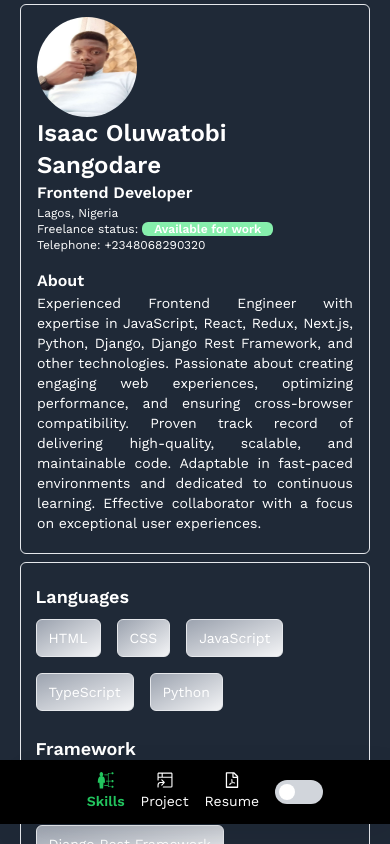
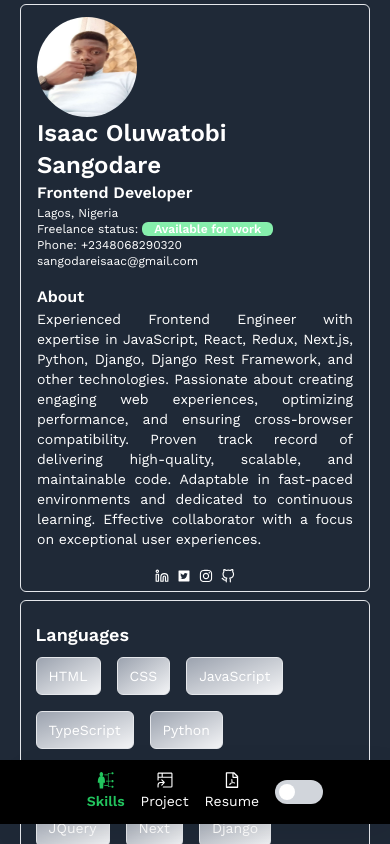
Before and after one commit to 92isaac/isaac, a React (Vite) app: page / in a window 390 px wide. Built offline with nearby package versions, Linux system fonts and the light colour scheme; a web font is replaced by a local one.

Commit message:
update to the sideba to show social icon on mobile

```diff
--- a/src/components/Navigationbar/Sidebar.tsx
+++ b/src/components/Navigationbar/Sidebar.tsx
@@ -1,5 +1,7 @@
 import { isaac } from "../../utilities/image"
-// import { lasop } from "../../utilities/image"
+import { FiGithub, FiLinkedin } from "react-icons/fi";
+import { FaInstagram } from "react-icons/fa";
+import { AiFillTwitterSquare } from "react-icons/ai";
 import { Link } from 'react-router-dom'
 import { useAnimation } from "framer-motion";
 import { useInView } from "react-intersection-observer";
@@ -8,6 +10,7 @@ import SlideUp from "../../animation/SlideUp";
 import { FadeIn } from "../../animation/FadeIn";
 
 export const Sidebar = () => {
+  // const year = new Date().getFullYear();
     const controls = useAnimation();
     const [ref, inView] = useInView();
     useEffect(() => {
@@ -16,12 +19,12 @@ export const Sidebar = () => {
       }
     }, [controls, inView]);
   return (
-    <div className="mx-4 md:px-4 transform transition duration-1000 ease-in-out">
-        <div className="block mt-3 lg:flex items-center md:mt-5 lg:mt-10" ref={ref}>
+    <div className="mx-4 md:px- transform transition duration-1000 ease-in-out">
+        <div className="block mt-3 lg:flex items-center md:mt-2 lg:mt-10" ref={ref}>
             <div className="lg:border rounded-md">
                 <FadeIn>
-                <img src={isaac} alt="isaac" className="hidden rounded-md md:hidden lg:block lg:object-contain h-1/2 w-[120px]"/>
-                <img src={isaac} alt="lasop" className="block lg:hidden md:object-contain h-[100px] w-[100px] mx-aut my-0 rounded-full"/>
+                <img src={isaac} alt="isaac" className="hidden rounded-md md:hidden lg:block lg:object-contain h-1/2 w-[120px]" loading="lazy"/>
+                <img src={isaac} alt="lasop" className="block lg:hidden md:object-contain h-[100px] w-[100px] mx-aut my-0 rounded-full" loading="lazy"/>
                 </FadeIn>
             </div>
             <div className="mb-4 md:mb-0 lg:mb-4 text-justify lg:px-5">
@@ -32,7 +35,12 @@ export const Sidebar = () => {
                 <h4 className="text-xs">Lagos, Nigeria</h4>
                 <h4 className="text-xs">Freelance status: <span className="font-extrabold bg-green-300 rounded-md px-3 md:block lg:inline">Available for work</span></h4>
                 <p className="text-xs">
-          <Link to="tel:+2348068290320">Telephone: +2348068290320</Link>
+          <Link to="tel:+2348068290320">Phone: +2348068290320</Link>
+        </p>
+        <p className="text-xs lg:text-sm ">
+          <Link to="mailto:sangodareisaac92@gmail.com">
+            sangodareisaac@gmail.com
+          </Link>
         </p>
             </div>
         </div>
@@ -46,6 +54,41 @@ export const Sidebar = () => {
             </SlideUp>
             </div>
         </div>
+
+        <div className="md:hidden mb-2">
+        <ul className="flex justify-center items-center gap-2 text-sm lg:text-sm">
+          <li>
+            <Link to="/">
+              <FiLinkedin className="" />
+            </Link>
+          </li>
+          <li>
+            {" "}
+            <Link
+              to="https://twitter.com/SangoTobi"
+              target="_blank"
+              rel="noreferrer"
+            >
+              <AiFillTwitterSquare />
+            </Link>
+          </li>
+
+          <li>
+            <Link
+              to="https://www.instagram.com/donibot/"
+              target="_blank"
+              rel="noreferrer"
+            >
+              <FaInstagram />
+            </Link>
+          </li>
+          <li>
+            <Link to="/">
+              <FiGithub className="" />
+            </Link>
+          </li>
+        </ul>
+      </div>
     </div>
   )
 }
--- a/src/components/Project/Project.tsx
+++ b/src/components/Project/Project.tsx
@@ -28,7 +28,7 @@ export const Project = () => {
           {projects.map((project) => (
               <FadeIn key={project.name} >
             <div className="w-full my-1 md:w-[200px] md:h-[280px] lg:w-[220px] lg:h-[300px] relative overflow-hidden"  onClick={()=>navigate(`/project/${project.id}`)}>
-              <img src={project.img} alt="project " className='projectimg w-full h-full object-cover transform hover:scale-105 transition duration-1000 ease-in-out'/>
+              <img src={project.img} alt="project " className='projectimg w-full h-full object-cover transform hover:scale-105 transition duration-1000 ease-in-out' loading="lazy"/>
               <div className="absolute bottom-0 bg-black left-0 w-full text-white transition text-center opacity-0 hover:opacity-100">
                 <h1 className='font-bold text-2xl mt-10'>{project.name}</h1>
                 <p>{project.description}</p>
--- a/src/components/Skills/Skills.tsx
+++ b/src/components/Skills/Skills.tsx
@@ -1,42 +1,44 @@
 import { skills } from "../../utilities/data";
 import { motion, useAnimation } from "framer-motion";
 import { useInView } from "react-intersection-observer";
-import { useEffect } from 'react';
+import { useEffect } from "react";
 // import SlideUp from "../../animation/SlideUp";
 import { FadeIn } from "../../animation/FadeIn";
 
-const childVariant ={
-  hidden: {opacity:0, scale: 0.9},
-  visible: {opacity:1, scale:1}
-}
-
+const childVariant = {
+  hidden: { opacity: 0, scale: 0.9 },
+  visible: { opacity: 1, scale: 1 },
+};
 
 const Skills = () => {
   const controls = useAnimation();
   const [ref, inView] = useInView();
   useEffect(() => {
     if (inView) {
-      controls.start('animate');
+      controls.start("animate");
     }
   }, [controls, inView]);
   return (
     <div className="w-full">
       <div className="my-0 mx-auto w-11/12 gap-[50px]" ref={ref}>
-        {skills.map((skill)=>(
-            <div className="my-5" key={skill.name}>
-            <h1 className="text-lg font-bold mb- mt- capitalize ">{skill.name}</h1>
-        <FadeIn>
-
-           <div className="flex items-center gap-4 mt-2 flex-wrap mb-6">{
-            skill.list.map((list, index)=>(
-                <h2 className="text-sm font-normal px-3 py-2 transform hover:scale-105 transition duration-1000 ease-in-out hover:font-extrabold hover:text-lg border rounded-md bg-gradient-to-br from-gray-400 to-gray-100 hover:from-gray-100 hover:to-gray-400" key={index}><motion.span
-                variants={childVariant}
-                >{list}</motion.span></h2>
-            ))
-            }</div>
+        {skills.map((skill) => (
+          <div className="my-5" key={skill.name}>
+            <h1 className="text-lg font-bold mb- mt- capitalize ">
+              {skill.name}
+            </h1>
+            <FadeIn>
+              <div className="flex items-center gap-4 mt-2 flex-wrap mb-6">
+                {skill.list.map((list, index) => (
+                  <h2
+                    className="text-sm font-normal px-3 py-2 transform hover:scale-105 transition duration-1000 ease-in-out hover:font-extrabold hover:text-lg border rounded-md bg-gradient-to-br from-gray-400 to-gray-100 hover:from-gray-100 hover:to-gray-400"
+                    key={index}
+                  >
+                    <motion.span variants={childVariant}>{list}</motion.span>
+                  </h2>
+                ))}
+              </div>
             </FadeIn>
-              </div>
-
+          </div>
         ))}
       </div>
     </div>
--- a/src/routes/Home.tsx
+++ b/src/routes/Home.tsx
@@ -1,25 +1,17 @@
-import { useState, useEffect } from 'react'
-import Skills from '../components/Skills/Skills'
-import Loading from '../utilities/Loading'
-
+import { useState, useEffect } from "react";
+import Skills from "../components/Skills/Skills";
+import Loading from "../utilities/Loading";
 
 export const Home = () => {
-    const [loading, setLoading ] = useState(false)
+  const [loading, setLoading] = useState(false);
 
+  useEffect(() => {
+    setTimeout(() => {
+      setLoading(true);
+    }, 2000);
+  }, []);
 
-    useEffect(() => {
-   setTimeout(()=>{
-    setLoading(true)
-   }, 2000)
+  if (!loading) return <Loading />;
 
-    }, [])
-
-    if(!loading) return <Loading/>
-
-
-  return (
-    <>
-    {loading && <Skills />}
-    </>
-  )
-}
+  return <>{loading && <Skills />}</>;
+};
--- a/src/routes/Projects.tsx
+++ b/src/routes/Projects.tsx
@@ -1,20 +1,16 @@
-import { useState, useEffect } from 'react';
-import ProjectHome1 from "../components/Project/ProjectHome"
-import Loading from '../utilities/Loading';
+import { useState, useEffect } from "react";
+import ProjectHome1 from "../components/Project/ProjectHome";
+import Loading from "../utilities/Loading";
 
 export const Projects = () => {
-    const [loading, setLoading ] = useState(false)
+  const [loading, setLoading] = useState(false);
 
+  useEffect(() => {
+    setTimeout(() => {
+      setLoading(true);
+    }, 2000);
+  }, []);
 
-    useEffect(() => {
-   setTimeout(()=>{
-    setLoading(true)
-   }, 2000)
-
-    }, [])
-
-    if(!loading) return <Loading/>
-  return (
-    <ProjectHome1/>
-  )
-}
+  if (!loading) return <Loading />;
+  return <ProjectHome1 />;
+};
--- a/src/routes/SingleProject.tsx
+++ b/src/routes/SingleProject.tsx
@@ -1,8 +1,8 @@
-import { useParams } from 'react-router-dom'
-import { projects } from '../utilities/data'
-import ProjectDetails from '../components/Project/ProjectDetails'
-import { useEffect, useState } from 'react';
-import Loading from '../utilities/Loading';
+import { useParams } from "react-router-dom";
+import { projects } from "../utilities/data";
+import ProjectDetails from "../components/Project/ProjectDetails";
+import { useEffect, useState } from "react";
+import Loading from "../utilities/Loading";
 
 interface ProjectType {
   id: string;
@@ -10,26 +10,26 @@ interface ProjectType {
   name: string;
   description: string;
   details: string[];
+  technologies: string[];
   webLink: string;
 }
 
 export const SingleProject = () => {
   const { id } = useParams<{ id: string }>();
   // const displayItems: ProjectType = projects[id];
-    const [loading, setLoading ] = useState(false)
+  const [loading, setLoading] = useState(false);
   // const displayItems: ProjectType = projects.find((project) => project.id === id);
   // eslint-disable-next-line @typescript-eslint/no-non-null-assertion
-    const displayItems: ProjectType = projects.find((project) => project.id === id)!;
+  const displayItems: ProjectType = projects.find(
+    (project) => project.id === id
+  )!;
 
   useEffect(() => {
-   setTimeout(()=>{
-    setLoading(true)
-   }, 2000)
+    setTimeout(() => {
+      setLoading(true);
+    }, 2000);
+  }, []);
 
-    }, [])
-
-    if(!loading) return <Loading/>
-  return (
-    <ProjectDetails {...displayItems}/>
-  )
-}
+  if (!loading) return <Loading />;
+  return <ProjectDetails {...displayItems} />;
+};
```
Also changed, not shown: src/components/Project/ProjectDetails.tsx (+31 -5 lines), src/components/Project/ProjectHome.tsx (+7 -9 lines), src/layout/SharedLayout.tsx (+12 -12 lines), src/utilities/data.ts (+12 -1 lines). Lines whose indentation alone changed are shown as unchanged.
